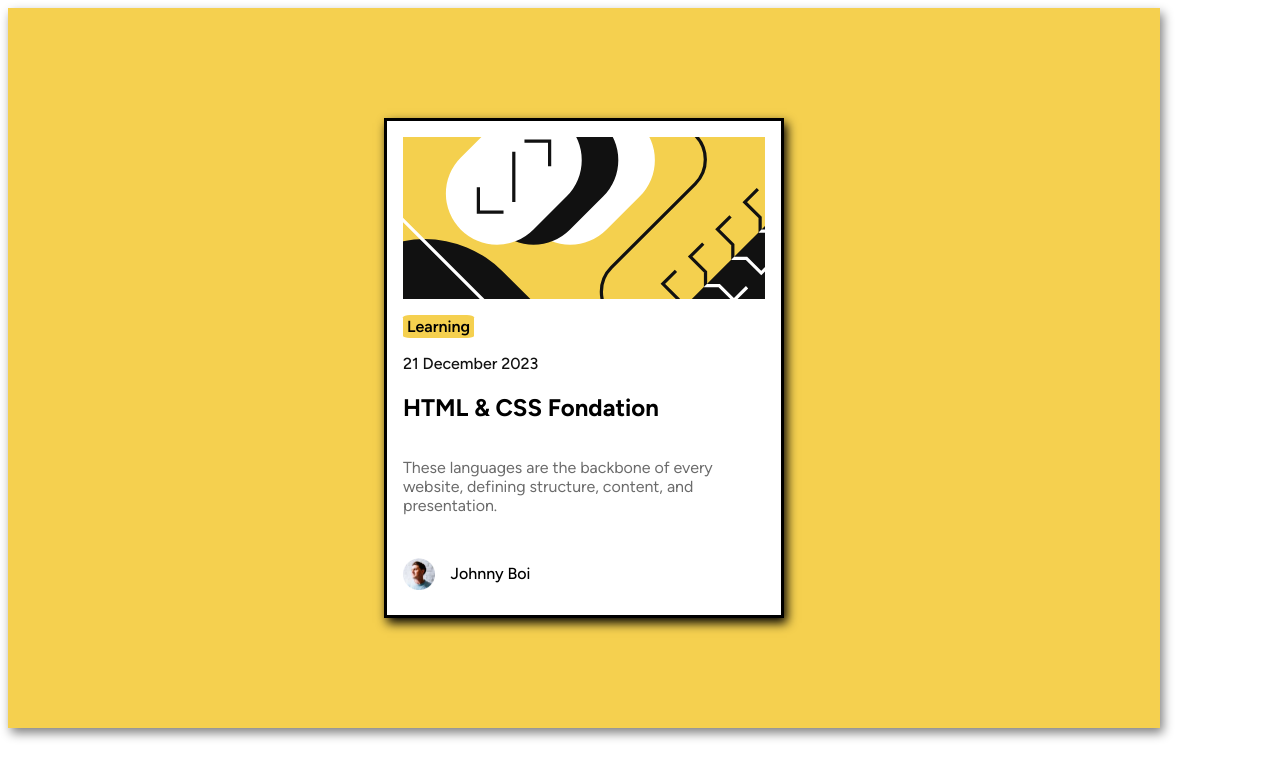
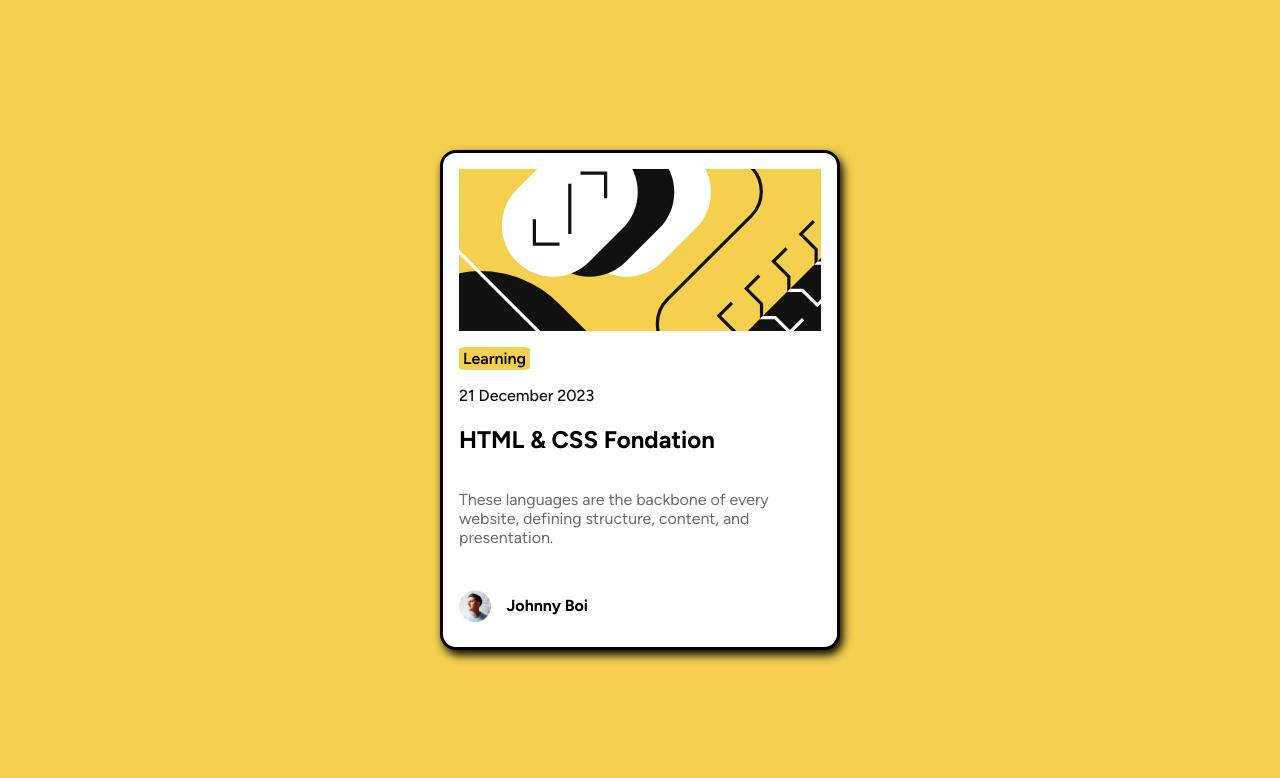
Before and after one commit to dserero/blog-preview-card-main, a plain HTML site: page index.html in a window 1280 px wide. Drawn offline with Linux system fonts and the light colour scheme.

Commit message:
Border-radius+bold-author+body

```diff
--- a/index.html
+++ b/index.html
@@ -12,7 +12,6 @@
     <link rel="stylesheet" href="styles.css">
 </head>
 <body>
-  <div class="background">
   <div class="container">
     <img class="illustration-article" src="assets/images/illustration-article.svg" alt="">
     <span class="tag">Learning</span>
@@ -26,5 +25,4 @@
       <span class="author-name">Johnny Boi</span>
     </div>
   </div>
-  </div>
 </body>
--- a/styles.css
+++ b/styles.css
@@ -5,20 +5,22 @@
 }
 
 @font-face {
-    font-family: "main";
+    font-family: "Figtree";
     src: url("assets/fonts/Figtree-VariableFont_wght.ttf");
 }
 
-.background {
-    width: 90vw;
-    height: 90vh;
+body {
+    height: 100vh;
+    width: 100vw;
+    margin: 0;
     display: flex;
-    background-color: #f5d04f;
+    background-color: hsl(47, 88%, 63%);
     justify-content: center;
     align-items: center;
     box-shadow: 3px 5px 10px grey;
-    overflow: scroll;
+    font-family: 'Figtree';
 }
+
 
 .container {
     width: max(20%, 400px);
@@ -26,18 +28,14 @@
     display: flex;
     flex-direction: column;
     padding: 1rem;
-    /* margin: 1rem; */
     background-color: white;
     border: solid black;
     box-shadow: 3px 5px 10px black;
     overflow: hidden;
+    border-radius: 1rem;
 }
 
 .illustration-article {
-    /* width: 100%; */
-    /* margin: 1rem; */
-    /* border: 1px solid black; */
-    /* padding: 1rem; */
     max-height: 35%;
     object-fit: cover;
 }
@@ -45,7 +43,6 @@
 .tag {
     width: fit-content;
     margin-block: 1rem;
-    font-family: 'main';
     font-weight: 600;
     font-size: 16px;
     background-color: #f5d04f;
@@ -54,29 +51,19 @@
 }
 
 .publish-date {
-    font-family: 'main';
     font-size: 16px;
     color: hsl(0, 0%, 7%);
     font-weight: 500;
 }
 
-.title {
-    font-family: 'main';
-}
 
 .description {
-    font-family: 'main';
     color: hsl(0, 0%, 42%);
 }
 
 .author-container {
     display: flex;
     margin-top: auto;
-    /* height: 5%; */
-    /* margin: 1rem; */
-    /* gap: 1rem; */
-    /* height: 1rem; */
-
     align-items: center;
 }
 
@@ -86,7 +73,6 @@
 
 
 .author-name {
-    font-family: 'main';
-    font-weight: 500;
+    font-weight: bold;
     margin: 1rem;
 }
```
Lines whose indentation alone changed are shown as unchanged.
